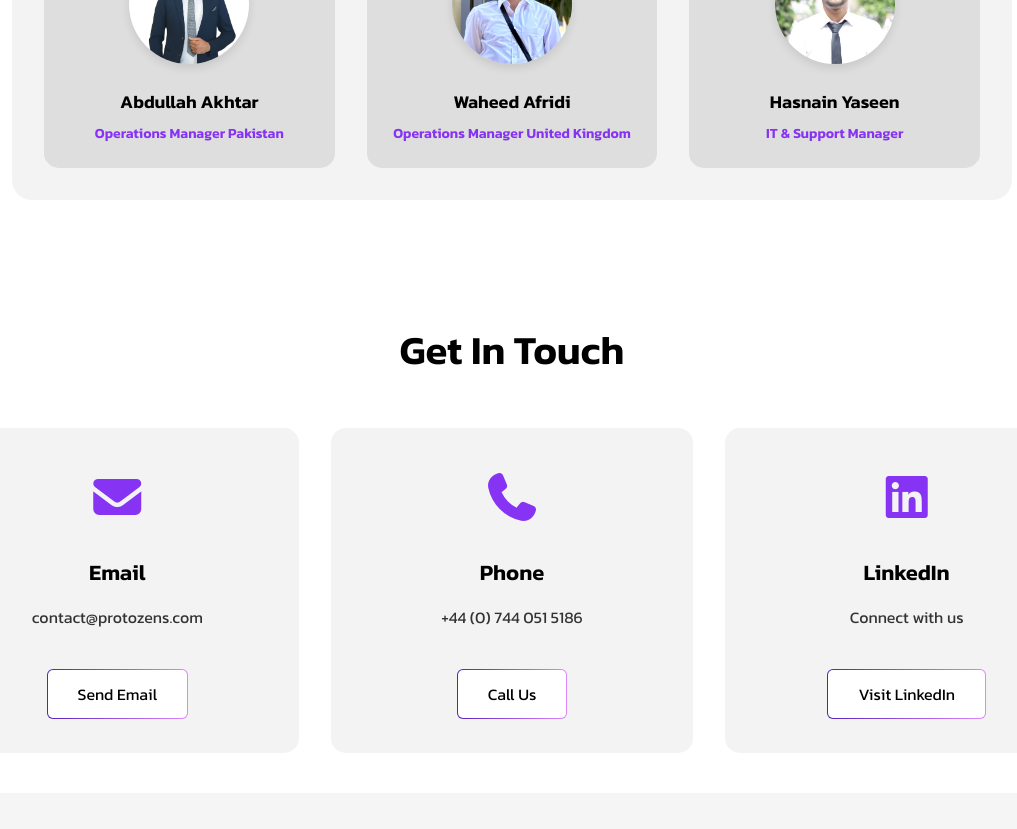
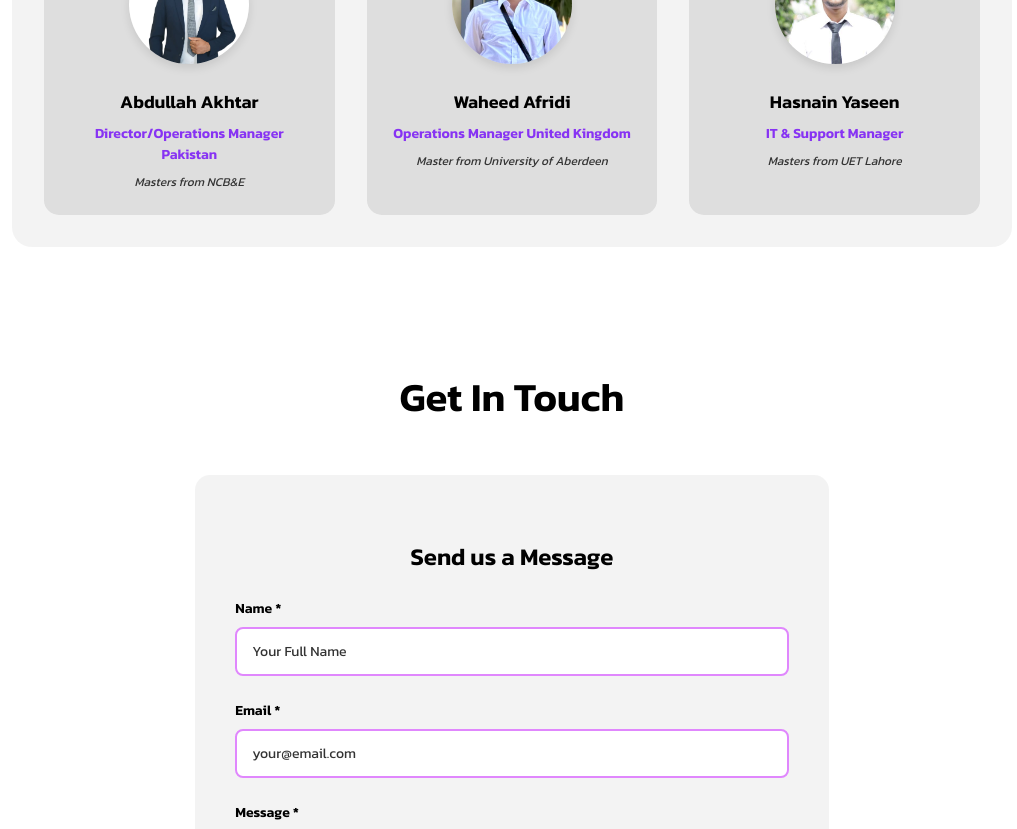
Before and after one commit to hasnain1665/Protozen-s, a React (Create React App) app: page / in a window 1280 px wide. Shown: the part 4820-5649 px from the top of the page, without its empty margins (128-1145 px from the left). Built offline with nearby package versions, Linux system fonts and the light colour scheme; some icons are missing.

Commit message:
Add Get in touch form

```diff
--- /dev/null
+++ b/src/components/ContactForm.js
@@ -0,0 +1,121 @@
+import { useState } from "react";
+
+const ContactForm = () => {
+  const [formData, setFormData] = useState({
+    name: "",
+    email: "",
+    message: "",
+  });
+  const [status, setStatus] = useState("");
+  const [isLoading, setIsLoading] = useState(false);
+
+  const handleChange = (e) => {
+    const { name, value } = e.target;
+    setFormData((prev) => ({
+      ...prev,
+      [name]: value,
+    }));
+  };
+
+  const handleSubmit = async (e) => {
+    e.preventDefault();
+    setIsLoading(true);
+    setStatus("");
+
+    const formUrl = process.env.REACT_APP_FORMSPREE_URL;
+
+    try {
+      const response = await fetch(formUrl, {
+        method: "POST",
+        headers: {
+          "Content-Type": "application/json",
+        },
+        body: JSON.stringify(formData),
+      });
+
+      if (response.ok) {
+        setStatus("success");
+        setFormData({ name: "", email: "", message: "" });
+        setTimeout(() => setStatus(""), 5000);
+      } else {
+        setStatus("error");
+      }
+    } catch (error) {
+      setStatus("error");
+    } finally {
+      setIsLoading(false);
+    }
+  };
+
+  return (
+    <div className="form-wrapper">
+      <h3 className="form-title">Send us a Message</h3>
+      <form onSubmit={handleSubmit} className="contact-form">
+        <div className="form-group">
+          <label htmlFor="name">Name *</label>
+          <input
+            type="text"
+            id="name"
+            name="name"
+            value={formData.name}
+            onChange={handleChange}
+            placeholder="Your Full Name"
+            required
+            className="form-input"
+          />
+        </div>
+
+        <div className="form-group">
+          <label htmlFor="email">Email *</label>
+          <input
+            type="email"
+            id="email"
+            name="email"
+            value={formData.email}
+            onChange={handleChange}
+            placeholder="your@email.com"
+            required
+            className="form-input"
+          />
+        </div>
+
+        <div className="form-group">
+          <label htmlFor="message">Message *</label>
+          <textarea
+            id="message"
+            name="message"
+            value={formData.message}
+            onChange={handleChange}
+            placeholder="Tell us about your security needs..."
+            required
+            rows="5"
+            className="form-input form-textarea"
+          ></textarea>
+        </div>
+
+        {status === "success" && (
+          <div className="form-success">
+            Thank you! Your message has been sent successfully. We'll get back
+            to you soon.
+          </div>
+        )}
+
+        {status === "error" && (
+          <div className="form-error">
+            There was an error sending your message. Please try again.
+          </div>
+        )}
+
+        <button
+          type="submit"
+          disabled={isLoading}
+          className="form-submit-button"
+        >
+          {isLoading ? "Sending..." : "Send Message"}
+        </button>
+      </form>
+    </div>
+  );
+};
+
+export default ContactForm;
--- a/src/pages/LandingPage.js
+++ b/src/pages/LandingPage.js
@@ -1,6 +1,7 @@
 // LandingPage.js
 import React, { useEffect, useState } from "react";
 import "../styles/main.scss";
+import ContactForm from "../components/ContactForm";
 
 function LandingPage() {
   const [isMobileMenuOpen, setIsMobileMenuOpen] = useState(false);
@@ -285,7 +286,7 @@ function LandingPage() {
                 />
               </div>
               <img
-                src="images/IoT Devices.jpg"
+                src="images/IoT Devices.png"
                 alt="ThreatShield Training"
                 className="section-4-image"
               />
@@ -294,8 +295,8 @@ function LandingPage() {
                 and deploy smart IoT devices to help you monitor and control
                 your environment remotely. From sensors and emergency triggers
                 to smart relays and automated systems, our custom-built
-                solutions integrate directly into your security operations and
-                help you respond faster and smarter.
+                solutions shown in above image integrate directly into your
+                security operations and help you respond faster and smarter.
               </div>
               <a
                 href="https://protozens.com/"
@@ -353,8 +354,9 @@ function LandingPage() {
                   />
                   <h4>Abdullah Akhtar</h4>
                   <p className="manager-designation">
-                    Operations Manager Pakistan
+                    Director/Operations Manager Pakistan
                   </p>
+                  <p className="manager-degree">Masters from NCB&E</p>
                 </div>
 
                 <div className="manager-card">
@@ -367,6 +369,9 @@ function LandingPage() {
                   <p className="manager-designation">
                     Operations Manager United Kingdom
                   </p>
+                  <p className="manager-degree">
+                    Master from University of Aberdeen
+                  </p>
                 </div>
 
                 <div className="manager-card">
@@ -377,6 +382,7 @@ function LandingPage() {
                   />
                   <h4>Hasnain Yaseen</h4>
                   <p className="manager-designation">IT & Support Manager</p>
+                  <p className="manager-degree">Masters from UET Lahore</p>
                 </div>
               </div>
             </div>
@@ -386,48 +392,8 @@ function LandingPage() {
         <section className="section-contact-cards" id="contact">
           <div className="contact-cards-container">
             <p className="contact-heading">Get In Touch</p>
-
-            <div className="contact-cards-grid">
-              <div className="contact-card-item">
-                <div className="contact-card-icon">
-                  <i className="fas fa-envelope" />
-                </div>
-                <h3>Email</h3>
-                <p>contact@protozens.com</p>
-                <a
-                  href="mailto:contact@company.com"
-                  className="contact-card-link"
-                >
-                  Send Email
-                </a>
-              </div>
-
-              <div className="contact-card-item">
-                <div className="contact-card-icon">
-                  <i className="fas fa-phone" />
-                </div>
-                <h3>Phone</h3>
-                <p>+44 (0) 744 051 5186</p>
-                <a href="tel:+442071838750" className="contact-card-link">
-                  Call Us
-                </a>
-              </div>
-
-              <div className="contact-card-item">
-                <div className="contact-card-icon">
-                  <i className="fab fa-linkedin" />
-                </div>
-                <h3>LinkedIn</h3>
-                <p>Connect with us</p>
-                <a
-                  href="https://www.linkedin.com/company/protozen/"
-                  target="_blank"
-                  rel="noopener noreferrer"
-                  className="contact-card-link"
-                >
-                  Visit LinkedIn
-                </a>
-              </div>
+            <div className="contact-wrapper">
+              <ContactForm />
             </div>
           </div>
         </section>
--- a/src/styles/main.css
+++ b/src/styles/main.css
@@ -1444,6 +1444,16 @@ body {
   transition: color 0.3s ease;
 }
 
+.manager-degree {
+  color: var(--text-secondary);
+  font-size: 12px;
+  font-weight: 400;
+  margin: 0.5rem 0 0 0;
+  -webkit-transition: color 0.3s ease;
+  transition: color 0.3s ease;
+  font-style: italic;
+}
+
 .section-contact-cards {
   padding: 2.5rem 4rem;
   background-color: var(--bg-primary);
@@ -1478,63 +1488,158 @@ body {
   }
 }
 
-.contact-cards-grid {
+.contact-wrapper {
   display: -ms-grid;
   display: grid;
-  -ms-grid-columns: (minmax(280px, 1fr))[auto-fit];
-      grid-template-columns: repeat(auto-fit, minmax(280px, 1fr));
-  gap: 2rem;
-}
-
-.contact-card-item {
+  -ms-grid-columns: 1fr;
+      grid-template-columns: 1fr;
+  gap: 3rem;
+  -webkit-box-align: center;
+      -ms-flex-align: center;
+          align-items: center;
+  width: 100%;
+}
+
+@media (max-width: 1024px) {
+  .contact-wrapper {
+    -ms-grid-columns: 1fr;
+        grid-template-columns: 1fr;
+    gap: 2rem;
+  }
+}
+
+.contact-form-container {
+  -ms-grid-column: 1;
+  grid-column: 1;
+}
+
+@media (max-width: 1024px) {
+  .contact-form-container {
+    -ms-grid-column: 1;
+    grid-column: 1;
+  }
+}
+
+.form-wrapper {
   background-color: var(--bg-gray);
-  padding: 2rem;
+  padding: 2.5rem;
   border-radius: 15px;
-  text-align: center;
   -webkit-transition: all 0.3s ease;
   transition: all 0.3s ease;
-  border: 2px solid transparent;
-}
-
-.contact-card-item:hover {
-  -webkit-transform: translateY(-10px);
-          transform: translateY(-10px);
-  border-color: var(--border-primary);
-  -webkit-box-shadow: 0 12px 25px rgba(224, 135, 253, 0.2);
-          box-shadow: 0 12px 25px rgba(224, 135, 253, 0.2);
-}
-
-@media (max-width: 768px) {
-  .contact-card-item {
+  max-width: 55%;
+  width: 100%;
+  margin: 0 auto;
+}
+
+@media (max-width: 768px) {
+  .form-wrapper {
     padding: 1.5rem;
   }
 }
 
-.contact-card-icon {
-  font-size: 3rem;
-  color: #8733f3;
-  margin-bottom: 1rem;
-}
-
-.contact-card-item h3 {
+.form-title {
   color: var(--text-primary);
-  font-size: 22px;
+  font-size: 24px;
+  font-weight: 600;
+  margin-bottom: 1.5rem;
+  text-align: center;
+  -webkit-transition: color 0.3s ease;
+  transition: color 0.3s ease;
+}
+
+.contact-form {
+  display: -webkit-box;
+  display: -ms-flexbox;
+  display: flex;
+  -webkit-box-orient: vertical;
+  -webkit-box-direction: normal;
+      -ms-flex-direction: column;
+          flex-direction: column;
+  gap: 1.5rem;
+}
+
+.form-group {
+  display: -webkit-box;
+  display: -ms-flexbox;
+  display: flex;
+  -webkit-box-orient: vertical;
+  -webkit-box-direction: normal;
+      -ms-flex-direction: column;
+          flex-direction: column;
+}
+
+.form-group label {
+  color: var(--text-primary);
   font-weight: 600;
   margin-bottom: 0.5rem;
-  -webkit-transition: color 0.3s ease;
-  transition: color 0.3s ease;
-}
-
-.contact-card-item p {
+  font-size: 14px;
+  -webkit-transition: color 0.3s ease;
+  transition: color 0.3s ease;
+}
+
+.form-input {
+  padding: 12px 15px;
+  border: 2px solid var(--border-primary);
+  border-radius: 8px;
+  background-color: var(--bg-primary);
+  color: var(--text-primary);
+  font-family: "Kanit", sans-serif;
+  font-size: 14px;
+  -webkit-transition: all 0.3s ease;
+  transition: all 0.3s ease;
+  outline: none;
+}
+
+.form-input:focus {
+  border-color: #ff00d4;
+  -webkit-box-shadow: 0 0 8px rgba(224, 135, 253, 0.3);
+          box-shadow: 0 0 8px rgba(224, 135, 253, 0.3);
+}
+
+.form-input::-webkit-input-placeholder {
   color: var(--text-secondary);
-  font-size: 16px;
-  margin-bottom: 1.5rem;
-  -webkit-transition: color 0.3s ease;
-  transition: color 0.3s ease;
-}
-
-.contact-card-link {
-  display: inline-block;
+}
+
+.form-input:-ms-input-placeholder {
+  color: var(--text-secondary);
+}
+
+.form-input::-ms-input-placeholder {
+  color: var(--text-secondary);
+}
+
+.form-input::placeholder {
+  color: var(--text-secondary);
+}
+
+.form-textarea {
+  resize: vertical;
+  min-height: 120px;
+}
+
+.form-success {
+  background-color: rgba(76, 175, 80, 0.1);
+  border: 2px solid #4caf50;
+  color: #4caf50;
+  padding: 1rem;
+  border-radius: 8px;
+  font-size: 14px;
+  text-align: center;
+  margin: 0.5rem 0;
+}
+
+.form-error {
+  background-color: rgba(244, 67, 54, 0.1);
+  border: 2px solid #f44336;
+  color: #f44336;
+  padding: 1rem;
+  border-radius: 8px;
+  font-size: 14px;
+  text-align: center;
+  margin: 0.5rem 0;
+}
+
+.form-submit-button {
   padding: 12px 30px;
   border: 1px solid transparent;
   border-radius: 6px;
@@ -1542,23 +1647,23 @@ body {
   background: linear-gradient(var(--bg-primary), var(--bg-primary)) padding-box, linear-gradient(to right, #5422be, #e087fd) border-box;
   background-clip: padding-box, border-box;
   color: var(--text-primary);
-  text-decoration: none;
   cursor: pointer;
   -webkit-transition: all 0.3s ease !important;
   transition: all 0.3s ease !important;
-  margin-top: 1rem;
-}
-
-.contact-card-link:hover {
+  font-weight: 600;
+  margin-top: 0.5rem;
+}
+
+.form-submit-button:hover:not(:disabled) {
   -webkit-transform: translateY(-2px) !important;
           transform: translateY(-2px) !important;
   -webkit-box-shadow: 0 8px 15px rgba(224, 135, 253, 0.4) !important;
           box-shadow: 0 8px 15px rgba(224, 135, 253, 0.4) !important;
 }
 
-.contact-card-link:active {
-  -webkit-transform: translateY(0) !important;
-          transform: translateY(0) !important;
+.form-submit-button:disabled {
+  opacity: 0.6;
+  cursor: not-allowed;
 }
 
 footer {
--- a/src/styles/main.scss
+++ b/src/styles/main.scss
@@ -1092,11 +1092,21 @@ body {
   transition: color 0.3s ease;
 }
 
+.manager-degree {
+  color: var(--text-secondary);
+  font-size: 12px;
+  font-weight: 400;
+  margin: 0.5rem 0 0 0;
+  transition: color 0.3s ease;
+  font-style: italic;
+}
+
 // Contact Cards Section
 .section-contact-cards {
   padding: 2.5rem 4rem;
   background-color: var(--bg-primary);
   transition: background-color 0.3s ease;
+
 
   @media (max-width: $mobile) {
     padding: 2rem 1.5rem;
@@ -1121,70 +1131,138 @@ body {
   }
 }
 
-.contact-cards-grid {
+
+
+// Contact Form Styles
+.contact-wrapper {
   display: grid;
-  grid-template-columns: repeat(auto-fit, minmax(280px, 1fr));
-  gap: 2rem;
+  grid-template-columns: 1fr;
+  gap: 3rem;
+  align-items: center;
+  width: 100%;
+
+
+  @media (max-width: $tablet) {
+    grid-template-columns: 1fr;
+    gap: 2rem;
+  }
 }
 
-.contact-card-item {
+.contact-form-container {
+  grid-column: 1;
+
+  @media (max-width: $tablet) {
+    grid-column: 1;
+  }
+}
+
+.form-wrapper {
   background-color: var(--bg-gray);
-  padding: 2rem;
+  padding: 2.5rem;
   border-radius: 15px;
-  text-align: center;
   transition: all 0.3s ease;
-  border: 2px solid transparent;
-
-  &:hover {
-    transform: translateY(-10px);
-    border-color: var(--border-primary);
-    box-shadow: 0 12px 25px rgba(224, 135, 253, 0.2);
-  }
+  max-width: 55%;
+  width: 100%;
+  margin: 0 auto;
 
   @media (max-width: $mobile) {
     padding: 1.5rem;
   }
 }
 
-.contact-card-icon {
-  font-size: 3rem;
-  color: $primary-purple;
-  margin-bottom: 1rem;
-}
-
-.contact-card-item h3 {
+.form-title {
   color: var(--text-primary);
-  font-size: 22px;
+  font-size: 24px;
   font-weight: 600;
-  margin-bottom: 0.5rem;
+  margin-bottom: 1.5rem;
+  text-align: center;
   transition: color 0.3s ease;
 }
 
-.contact-card-item p {
-  color: var(--text-secondary);
-  font-size: 16px;
-  margin-bottom: 1.5rem;
+.contact-form {
+  display: flex;
+  flex-direction: column;
+  gap: 1.5rem;
+}
+
+.form-group {
+  display: flex;
+  flex-direction: column;
+}
+
+.form-group label {
+  color: var(--text-primary);
+  font-weight: 600;
+  margin-bottom: 0.5rem;
+  font-size: 14px;
   transition: color 0.3s ease;
 }
 
-.contact-card-link {
-  display: inline-block;
+.form-input {
+  padding: 12px 15px;
+  border: 2px solid var(--border-primary);
+  border-radius: 8px;
+  background-color: var(--bg-primary);
+  color: var(--text-primary);
+  font-family: $primary-font;
+  font-size: 14px;
+  transition: all 0.3s ease;
+  outline: none;
+
+  &:focus {
+    border-color: $primary-pink;
+    box-shadow: 0 0 8px rgba(224, 135, 253, 0.3);
+  }
+
+  &::placeholder {
+    color: var(--text-secondary);
+  }
+}
+
+.form-textarea {
+  resize: vertical;
+  min-height: 120px;
+}
+
+.form-success {
+  background-color: rgba(76, 175, 80, 0.1);
+  border: 2px solid rgba(76, 175, 80, 1);
+  color: #4caf50;
+  padding: 1rem;
+  border-radius: 8px;
+  font-size: 14px;
+  text-align: center;
+  margin: 0.5rem 0;
+}
+
+.form-error {
+  background-color: rgba(244, 67, 54, 0.1);
+  border: 2px solid rgba(244, 67, 54, 1);
+  color: #f44336;
+  padding: 1rem;
+  border-radius: 8px;
+  font-size: 14px;
+  text-align: center;
+  margin: 0.5rem 0;
+}
+
+.form-submit-button {
   padding: 12px 30px;
   @include gradient-border();
   color: var(--text-primary);
-  text-decoration: none;
-
   cursor: pointer;
   transition: all 0.3s ease !important;
-  margin-top: 1rem;
+  font-weight: 600;
+  margin-top: 0.5rem;
 
-  &:hover {
+  &:hover:not(:disabled) {
     transform: translateY(-2px) !important;
     box-shadow: 0 8px 15px rgba(224, 135, 253, 0.4) !important;
   }
 
-  &:active {
-    transform: translateY(0) !important;
+  &:disabled {
+    opacity: 0.6;
+    cursor: not-allowed;
   }
 }
 
```
Also changed, not shown: public/images/IoT Devices.png (added), 1 other file (tests, documents, lock files or other folders).
